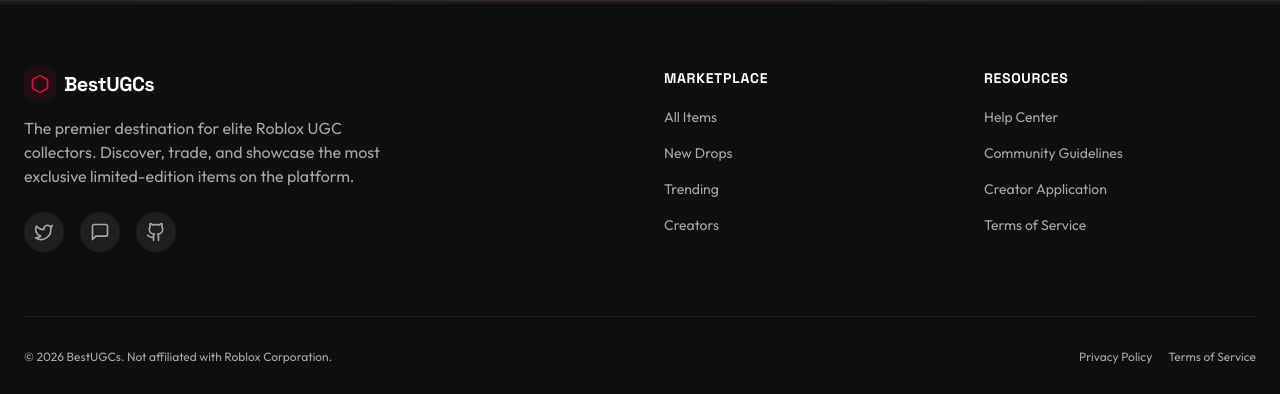
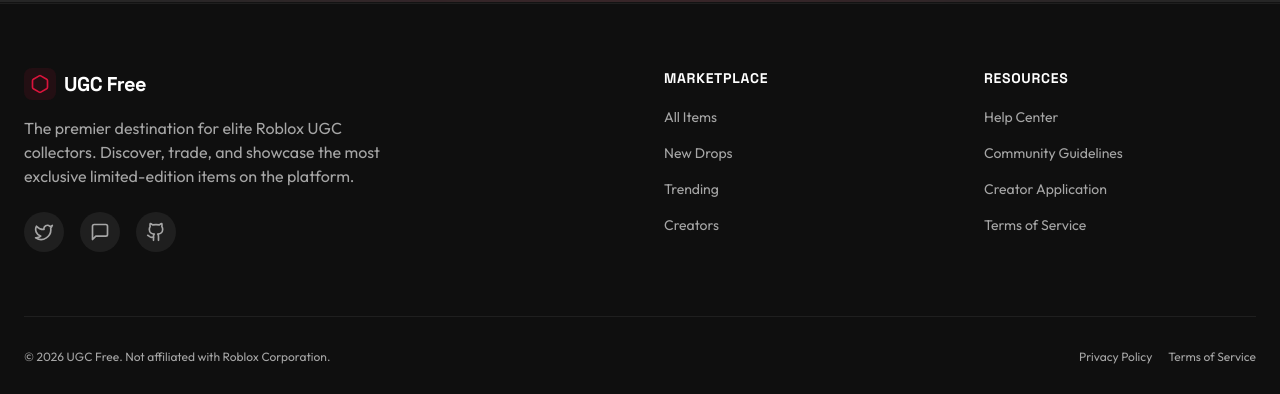
Before and after one commit to g64420585-netizen/New-ugc-FREE, a React (Vite) app: page / in a window 1280 px wide. Shown: the part 4379-4773 px from the top of the page. Built offline with nearby package versions, Linux system fonts and the light colour scheme; no server answers; grey boxes are pictures that could not be loaded.

Commit message:
chore: rename to UGC Free — src/components/layout/Footer.tsx

```diff
--- a/src/components/layout/Footer.tsx
+++ b/src/components/layout/Footer.tsx
@@ -12,7 +12,7 @@
               <div className="relative flex items-center justify-center w-8 h-8 bg-primary/10 rounded-lg">
                 <Hexagon className="w-5 h-5 text-primary" strokeWidth={2} />
               </div>
-              <span className="font-mono text-xl font-bold tracking-tight text-white">BestUGCs</span>
+              <span className="font-mono text-xl font-bold tracking-tight text-white">UGC Free</span>
             </Link>
             <p className="text-muted-foreground max-w-sm">
               The premier destination for elite Roblox UGC collectors. Discover, trade, and showcase the most exclusive limited-edition items on the platform.
@@ -53,7 +53,7 @@
 
         <div className="pt-8 border-t border-border flex flex-col md:flex-row items-center justify-between gap-4">
           <p className="text-xs text-muted-foreground">
-            &copy; {new Date().getFullYear()} BestUGCs. Not affiliated with Roblox Corporation.
+            &copy; {new Date().getFullYear()} UGC Free. Not affiliated with Roblox Corporation.
           </p>
           <div className="flex gap-4 text-xs text-muted-foreground">
             <a href="#" className="hover:text-white transition-colors">Privacy Policy</a>
```
